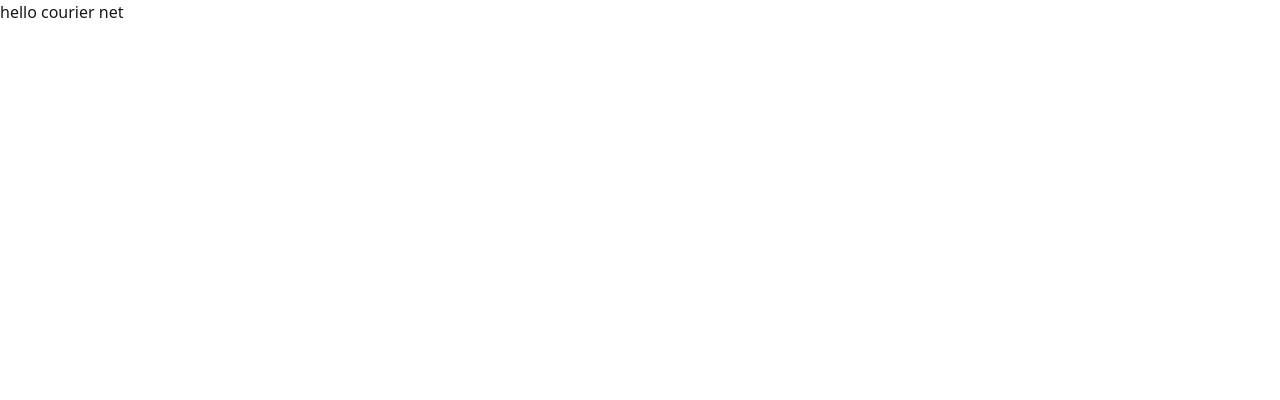
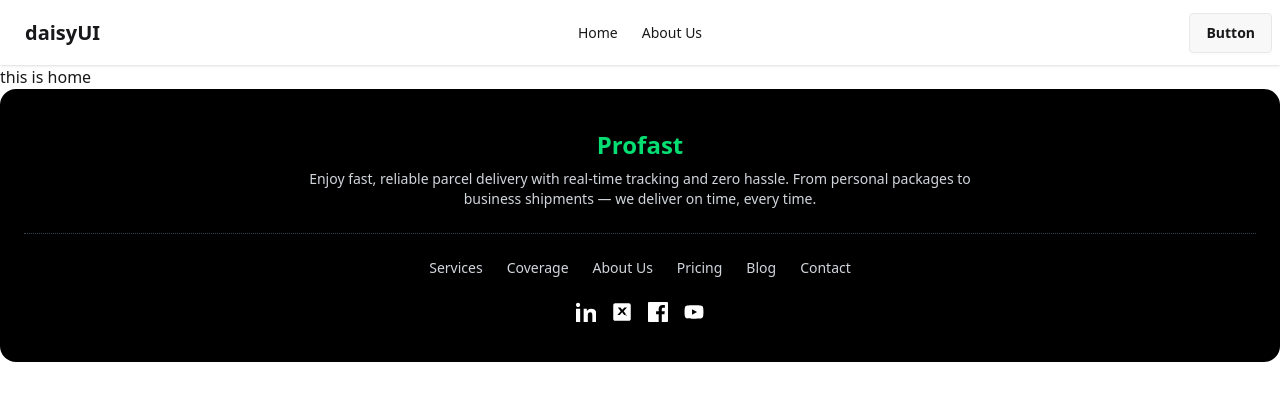
Before and after one commit to mosaraf68500/courier-net-client, a React (Vite) app: page / in a window 1280 px wide. Shown: the top 400 px of the page. Built offline with nearby package versions, Linux system fonts and the light colour scheme.

Commit message:
navbar and footer

```diff
--- /dev/null
+++ b/src/Layouts/RootLayout.jsx
@@ -0,0 +1,16 @@
+import React from 'react';
+import { Outlet } from 'react-router';
+import Navbar from '../pages/Shared/Navbar';
+import Footer from '../pages/Shared/Footer';
+
+const RootLayout = () => {
+    return (
+        <div>
+            <Navbar></Navbar>
+            <Outlet></Outlet>
+            <Footer></Footer>
+        </div>
+    );
+};
+
+export default RootLayout;
--- /dev/null
+++ b/src/pages/Home/Home.jsx
@@ -0,0 +1,11 @@
+import React from 'react';
+
+const Home = () => {
+    return (
+        <div>
+            <h1>this is home</h1>
+        </div>
+    );
+};
+
+export default Home;
--- /dev/null
+++ b/src/pages/Shared/Footer.jsx
@@ -0,0 +1,61 @@
+import React from "react";
+
+const Footer = () => {
+  return (
+    <div>
+      <footer class="bg-black text-white px-6 py-10 rounded-2xl text-center">
+  <div class="mb-4">
+    <h1 class="text-2xl font-bold text-green-400">Profast</h1>
+    <p class="text-sm mt-2 text-gray-300">
+      Enjoy fast, reliable parcel delivery with real-time tracking and zero hassle. From personal packages to<br />
+      business shipments — we deliver on time, every time.
+    </p>
+  </div>
+
+  <div class="border-t border-dotted border-gray-700 my-6"></div>
+
+  <div class="flex justify-center gap-6 text-sm text-gray-300 mb-6">
+    <a href="#">Services</a>
+    <a href="#">Coverage</a>
+    <a href="#">About Us</a>
+    <a href="#">Pricing</a>
+    <a href="#">Blog</a>
+    <a href="#">Contact</a>
+  </div>
+
+  <div class="flex justify-center gap-4">
+    {/* <!-- LinkedIn --> */}
+    <a href="#" aria-label="LinkedIn">
+      <svg class="w-5 h-5 fill-white hover:fill-blue-500" xmlns="http://www.w3.org/2000/svg" viewBox="0 0 24 24">
+        <path d="M4.98 3.5C4.98 4.88 3.87 6 2.5 6S0 4.88 0 3.5 1.11 1 2.5 1 4.98 2.12 4.98 3.5zM0 8h5v16H0V8zm7.5 0H13v2.7h.1c.7-1.2 2.5-2.7 5.1-2.7 5.4 0 6.4 3.5 6.4 8V24h-5v-7.6c0-1.8-.03-4.1-2.5-4.1-2.5 0-2.9 1.9-2.9 3.9V24h-5V8z"/>
+      </svg>
+    </a>
+
+    {/* <!-- X (Twitter) --> */}
+    <a href="#" aria-label="X">
+      <svg class="w-5 h-5 fill-white hover:fill-gray-300" xmlns="http://www.w3.org/2000/svg" viewBox="0 0 512 512">
+        <path d="M432 32H80C53.5 32 32 53.5 32 80v352c0 26.5 21.5 48 48 48h352c26.5 0 48-21.5 48-48V80c0-26.5-21.5-48-48-48zM347.1 178.7l-48.5 55 77.5 99.6h-65.2l-52.2-68.5-59.5 68.5H137l86.1-99.1-74-96.5h65.2l47.6 62.2 56.7-62.2h65.5l-86 100.2 85.6 105.8H347.1z"/>
+      </svg>
+    </a>
+
+    {/* <!-- Facebook --> */}
+    <a href="#" aria-label="Facebook">
+      <svg class="w-5 h-5 fill-white hover:fill-blue-600" xmlns="http://www.w3.org/2000/svg" viewBox="0 0 24 24">
+        <path d="M22.675 0H1.325C.593 0 0 .593 0 1.325v21.351C0 23.408.593 24 1.325 24h11.49v-9.294H9.691v-3.622h3.124V8.413c0-3.1 1.894-4.788 4.659-4.788 1.325 0 2.464.099 2.795.143v3.24l-1.918.001c-1.504 0-1.796.715-1.796 1.763v2.312h3.587l-.467 3.622h-3.12V24h6.116C23.408 24 24 23.408 24 22.676V1.325C24 .593 23.408 0 22.675 0z"/>
+      </svg>
+    </a>
+
+    {/* <!-- YouTube --> */}
+    <a href="#" aria-label="YouTube">
+      <svg class="w-5 h-5 fill-white hover:fill-red-600" xmlns="http://www.w3.org/2000/svg" viewBox="0 0 576 512">
+        <path d="M549.655 124.083c-6.281-23.65-24.784-42.143-48.432-48.425C458.529 64 288 64 288 64s-170.528 0-213.224 11.658c-23.647 6.282-42.15 24.775-48.431 48.425C16 167.086 16 256 16 256s0 88.913 10.345 131.917c6.281 23.65 24.784 42.143 48.431 48.425C117.472 448 288 448 288 448s170.529 0 213.223-11.658c23.648-6.282 42.151-24.775 48.432-48.425C560 344.913 560 256 560 256s0-88.914-10.345-131.917zM232 336V176l142.857 80L232 336z"/>
+      </svg>
+    </a>
+  </div>
+</footer>
+
+    </div>
+  );
+};
+
+export default Footer;
--- /dev/null
+++ b/src/pages/Shared/Navbar.jsx
@@ -0,0 +1,54 @@
+import React from "react";
+import { NavLink } from "react-router";
+
+const Navbar = () => {
+  const NavItems = (
+    <>
+      <li><NavLink to="/">Home</NavLink>  </li>
+      <li><NavLink to="/about">About Us</NavLink>  </li>
+
+    </>
+  );
+  return (
+    <div className="navbar bg-base-100 shadow-sm">
+      <div className="navbar-start">
+        <div className="dropdown">
+          <div tabIndex={0} role="button" className="btn btn-ghost lg:hidden">
+            <svg
+              xmlns="http://www.w3.org/2000/svg"
+              className="h-5 w-5"
+              fill="none"
+              viewBox="0 0 24 24"
+              stroke="currentColor"
+            >
+              {" "}
+              <path
+                strokeLinecap="round"
+                strokeLinejoin="round"
+                strokeWidth="2"
+                d="M4 6h16M4 12h8m-8 6h16"
+              />{" "}
+            </svg>
+          </div>
+          <ul
+            tabIndex={0}
+            className="menu menu-sm dropdown-content bg-base-100 rounded-box z-1 mt-3 w-52 p-2 shadow"
+          >
+            {NavItems}
+          </ul>
+        </div>
+        <a className="btn btn-ghost text-xl">daisyUI</a>
+      </div>
+      <div className="navbar-center hidden lg:flex">
+        <ul className="menu menu-horizontal px-1">
+          {NavItems}
+        </ul>
+      </div>
+      <div className="navbar-end">
+        <a className="btn">Button</a>
+      </div>
+    </div>
+  );
+};
+
+export default Navbar;
--- a/src/router/Router.jsx
+++ b/src/router/Router.jsx
@@ -1,9 +1,14 @@
 import { createBrowserRouter } from "react-router";
+import RootLayout from "../Layouts/RootLayout";
+import Home from "../pages/Home/Home";
 
 export const router = createBrowserRouter([
+  {
+    path: "/",
+    Component: RootLayout,
+    children: [
+        { index: true, Component: Home },
 
-    {
-        path:"/",
-        element:<div>hello courier net</div>
-    }
+    ],
+  },
 ]);
```
